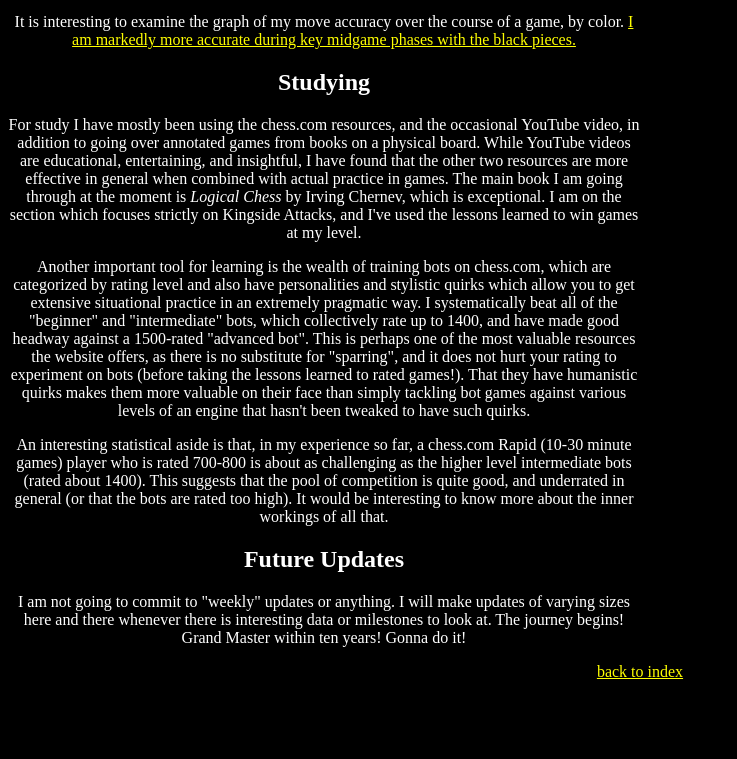
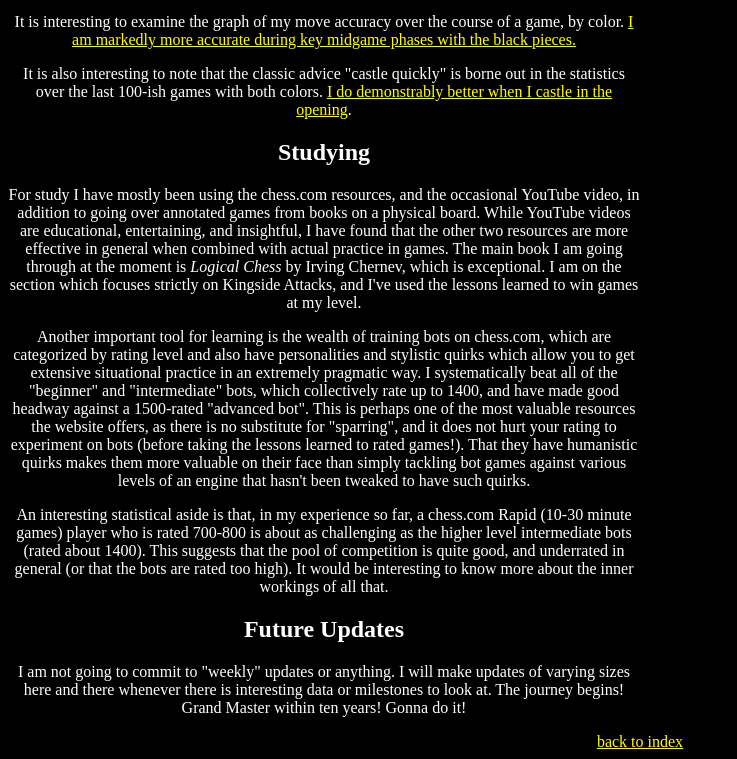
Before and after one commit to an-intrepid-coder/an-intrepid-coder.github.io, a plain HTML site: page GMin10/src/19MAR2023/index.html in a window 1280 px wide. Shown: the part 2270-3029 px from the top of the page, without its empty margins (0-737 px from the left). Before the commit the page ends 2959 px from the top, so only its background shows below. Drawn offline with Linux system fonts and the light colour scheme.

Commit message:
touchups

```diff
--- a/GMin10/src/19MAR2023/index.html
+++ b/GMin10/src/19MAR2023/index.html
@@ -144,6 +144,11 @@
             <a href="accuracyByColorAndTurn.png">I am markedly
             more accurate during key midgame phases with the black pieces.</a>
         </p>
+        <p>
+            It is also interesting to note that the classic advice "castle quickly" is borne out in the statistics over
+            the last 100-ish games with both colors. <a href="castleInOpening.png">I do demonstrably better when I castle
+            in the opening</a>.
+        </p>
         <h2> Studying </h2>
         <p>
             For study I have mostly been using the chess.com resources, and the occasional YouTube video, in addition
```
Also changed, not shown: GMin10/src/19MAR2023/accuracyByColorAndTurn.png, GMin10/src/19MAR2023/castleInOpening.png.
